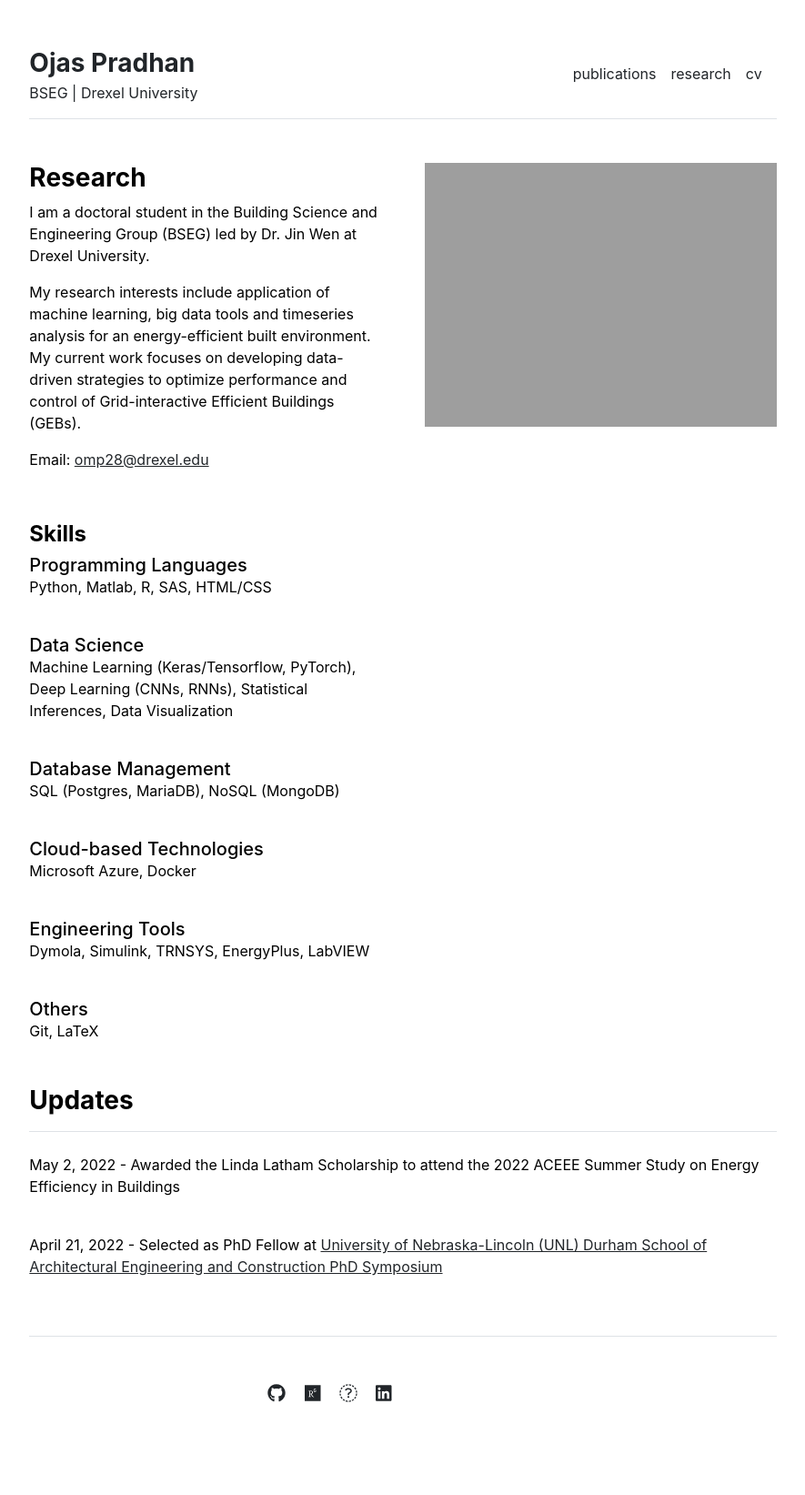
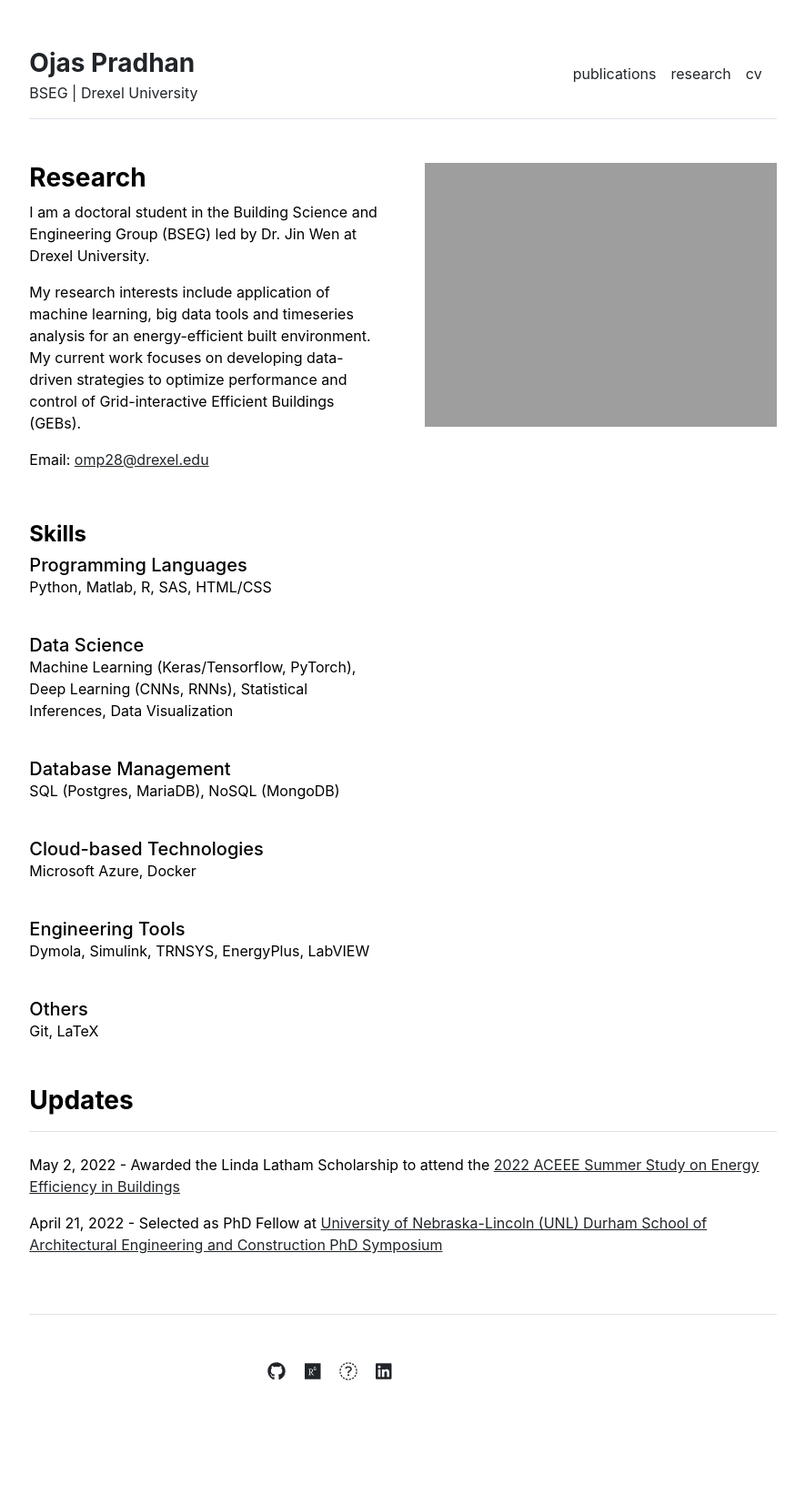
Before and after one commit to pradhanojas/pradhanojas.github.io, a Jekyll site: the page built from index.md, in a window 1280 px wide. Shown: the whole page at 91% size, without its empty margins (197-1082 px from the left). Built offline with Jekyll 4.4.1, drawn with Linux system fonts in a browser that asks for light colours; after the commit the page ends 1619 px from its top, so only the background shows below that.

```diff
--- a/_layouts/home.html
+++ b/_layouts/home.html
@@ -16,8 +16,7 @@ layout: default
   <div class="col-md-12">
     <h3 class="fw-bold border-bottom pb-3 mb-0">Updates</h3>
     <br>
-    <p>May 2, 2022 - Awarded the Linda Latham Scholarship to attend the 2022 ACEEE Summer Study on Energy Efficiency in Buildings</p>
-    <br>
+    <p>May 2, 2022 - Awarded the Linda Latham Scholarship to attend the <a href = "https://www.aceee.org/2022-buildings-summer-study">2022 ACEEE Summer Study on Energy Efficiency in Buildings</a></p>
     <p>April 21, 2022 - Selected as PhD Fellow at <a href = "https://engineering.unl.edu/durhamschool/phd-symposium"> University of Nebraska-Lincoln (UNL) Durham School of Architectural Engineering and Construction PhD Symposium</a></p>
   </div>
 </div>
```
